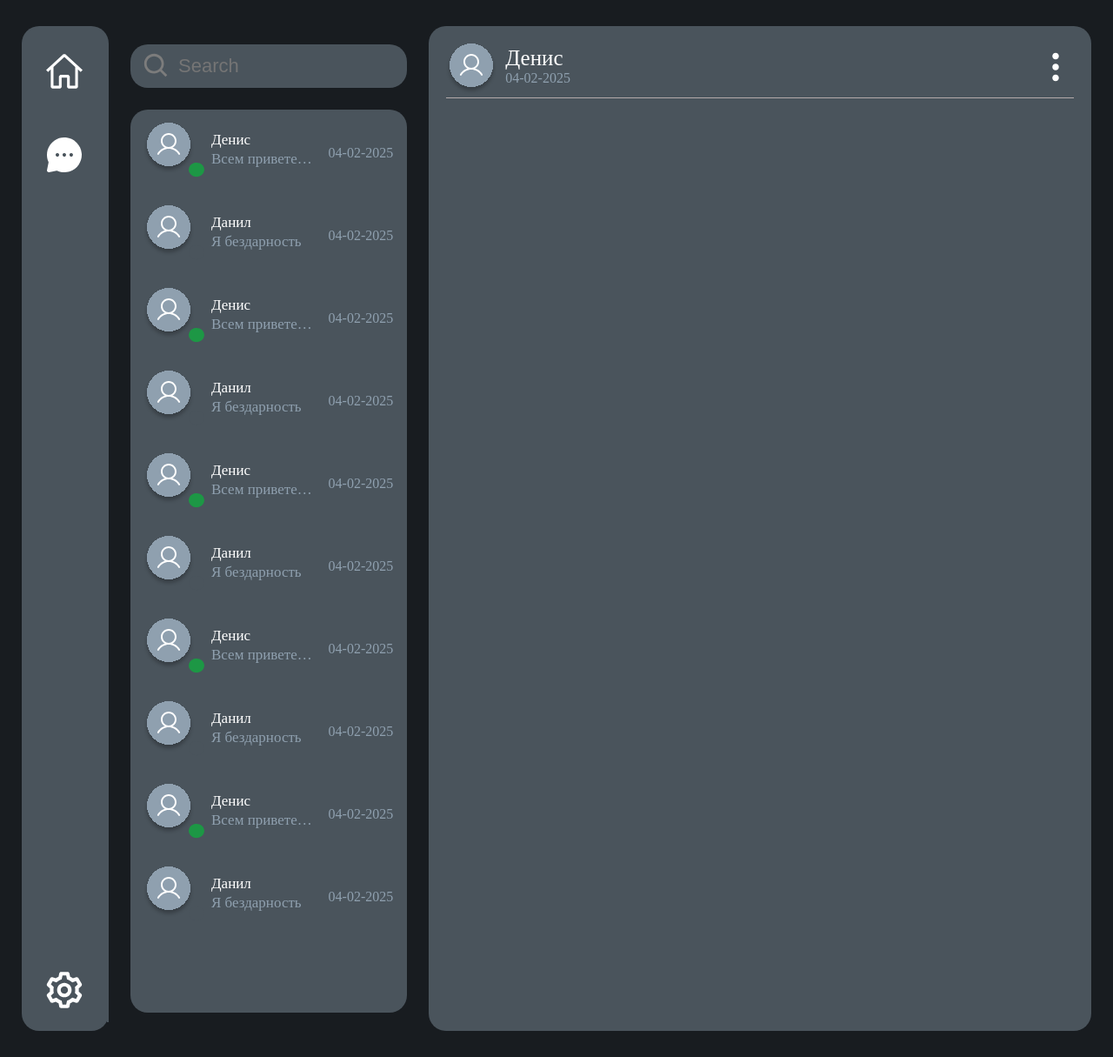
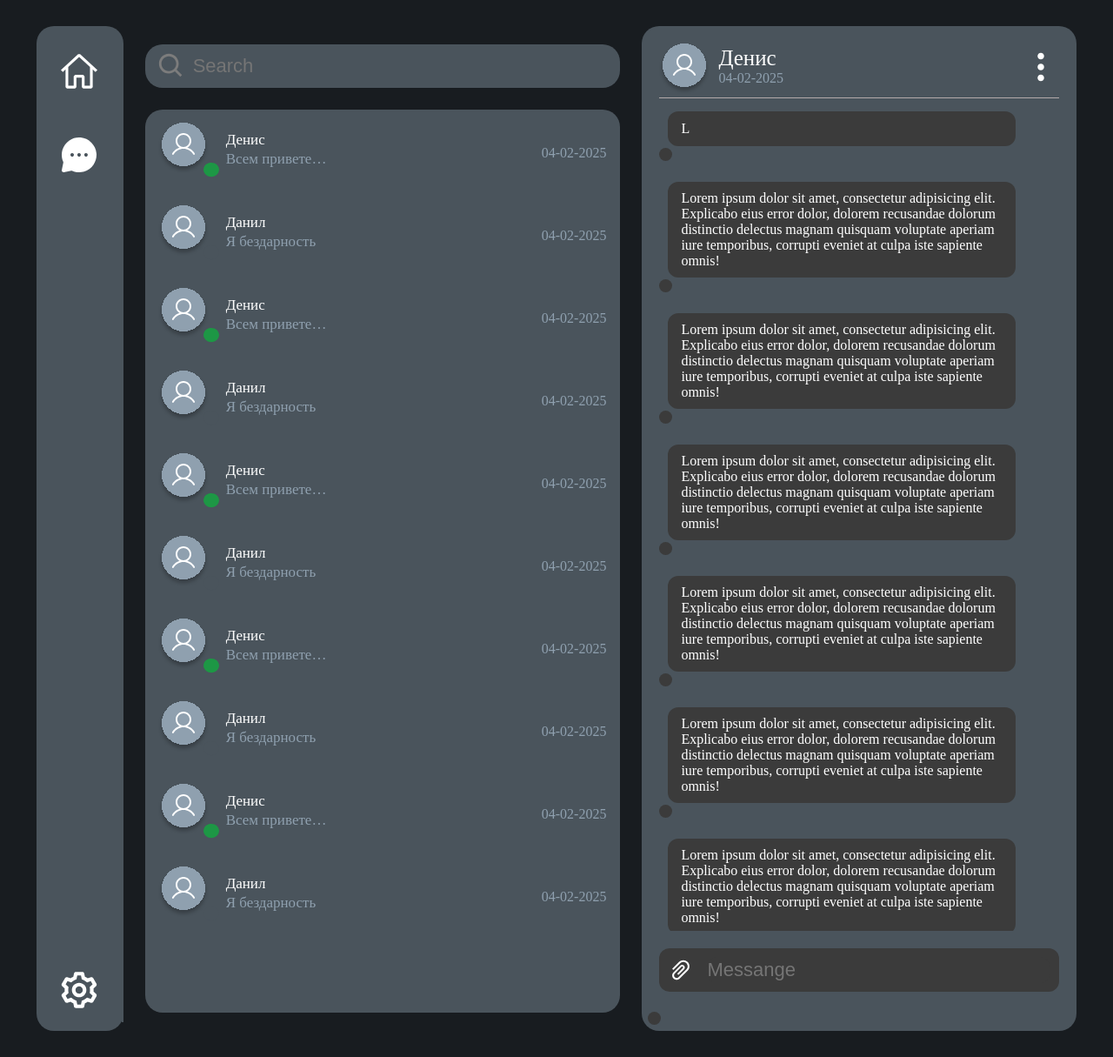
Before and after one commit to Zlis7/messenger-in-the-subject, a Django app: page /chat/ in a window 1280 px wide. Shown: the whole page at 87% size. Run offline with Django 4.2, Linux system fonts and the light colour scheme.

Commit message:
Фундамент1

```diff
--- a/messenger/static/messenger/css/index.css
+++ b/messenger/static/messenger/css/index.css
@@ -95,7 +95,6 @@ body {
 
 .item-contact{
     display: flex;
-    align-item: center;
     height:70px;
     position:relative;
     border-bottom: 1px solid rgb(74,84,92);
@@ -151,7 +150,9 @@ body {
 main{
     display: flex;
     flex-direction: column;
+    position: relative;
     background-color: rgb(74,84,92);
+    max-width: 500px;
     border-radius: 20px;
     padding: 20px;
     width: 100%;
@@ -163,7 +164,8 @@ main{
     position:relative;
     display: flex;
     gap: 10px;
-    border-bottom: 1px solid rgb(180,171,171)
+    border-bottom: 1px solid rgb(180,171,171);
+    margin-bottom: 10px;
 }
 
 .header-info{
@@ -185,3 +187,71 @@ main{
     bottom: 11px;
     cursor: pointer;
 }
+
+.content-contact{
+    padding-top: 5px;
+    width: 100%;
+    height: 85%;
+    margin-bottom: 20px;
+    overflow: auto;
+}
+
+.content-contact::-webkit-scrollbar {
+    width: 0;
+}
+
+.input-contact div{
+    display: flex;
+    width: 100%;
+    max-width: 100vh;
+    height: 50px;
+    gap:15px;
+    color:rgb(124,124,124);
+    background-color: rgb(59,59,59);
+    border-radius: 12px;
+    padding: 10px;
+}
+
+.input-contact input{
+    background-color: rgb(59,59,59);
+    height: 100%;
+    font-size: 22px;
+    width: 100%;
+    outline: none;
+    border: none;
+    color: rgb(255,255,255);
+    border-radius: 12px;
+}
+
+.dot-input-contact{
+    position: absolute;
+    bottom: 7px;
+    left: 7px;
+}
+
+.message{
+    display: flex;
+    flex-direction: column;
+    gap: 2px;
+    margin-bottom: 20px;
+}
+
+.message-area{
+    align-content: center;
+    max-width: 400px;
+    min-height: 40px;
+    padding: 10px;
+    padding-left: 15px;
+    border-radius: 12px;
+    margin-left: 10px;
+}
+
+#input{
+    background-color: rgb(231,231,231);
+    color:rgb(48,48,48);
+}
+
+#output{
+    background-color: rgb(59,59,59);
+    color:rgb(255,255,255);
+}
--- a/messenger/templates/messenger/html/index.html
+++ b/messenger/templates/messenger/html/index.html
@@ -214,11 +214,77 @@
 
             <div class="content-contact">
 
+                <div class="message">
+                    <div class="message-area" id="output">
+                        <p class="message-content">L</p>
+                    </div>
+                    <div class="message-dot">
+                        <img  src={% static "messenger/images/dot.svg" %} />
+                    </div>
+                </div>
+
+                <div class="message">
+                    <div class="message-area" id="output">
+                        <p class="message-content">Lorem ipsum dolor sit amet, consectetur adipisicing elit. Explicabo eius error dolor, dolorem recusandae dolorum distinctio delectus magnam quisquam voluptate aperiam iure temporibus, corrupti eveniet at culpa iste sapiente omnis!</p>
+                    </div>
+                    <div class="message-dot">
+                        <img  src={% static "messenger/images/dot.svg" %} />
+                    </div>
+                </div>
+
+                <div class="message">
+                    <div class="message-area" id="output">
+                        <p class="message-content">Lorem ipsum dolor sit amet, consectetur adipisicing elit. Explicabo eius error dolor, dolorem recusandae dolorum distinctio delectus magnam quisquam voluptate aperiam iure temporibus, corrupti eveniet at culpa iste sapiente omnis!</p>
+                    </div>
+                    <div class="message-dot">
+                        <img  src={% static "messenger/images/dot.svg" %} />
+                    </div>
+                </div>
+
+                <div class="message">
+                    <div class="message-area" id="output">
+                        <p class="message-content">Lorem ipsum dolor sit amet, consectetur adipisicing elit. Explicabo eius error dolor, dolorem recusandae dolorum distinctio delectus magnam quisquam voluptate aperiam iure temporibus, corrupti eveniet at culpa iste sapiente omnis!</p>
+                    </div>
+                    <div class="message-dot">
+                        <img  src={% static "messenger/images/dot.svg" %} />
+                    </div>
+                </div>
+
+                <div class="message">
+                    <div class="message-area" id="output">
+                        <p class="message-content">Lorem ipsum dolor sit amet, consectetur adipisicing elit. Explicabo eius error dolor, dolorem recusandae dolorum distinctio delectus magnam quisquam voluptate aperiam iure temporibus, corrupti eveniet at culpa iste sapiente omnis!</p>
+                    </div>
+                    <div class="message-dot">
+                        <img  src={% static "messenger/images/dot.svg" %} />
+                    </div>
+                </div>
+
+                <div class="message">
+                    <div class="message-area" id="output">
+                        <p class="message-content">Lorem ipsum dolor sit amet, consectetur adipisicing elit. Explicabo eius error dolor, dolorem recusandae dolorum distinctio delectus magnam quisquam voluptate aperiam iure temporibus, corrupti eveniet at culpa iste sapiente omnis!</p>
+                    </div>
+                    <div class="message-dot">
+                        <img  src={% static "messenger/images/dot.svg" %} />
+                    </div>
+                </div>
+
+                <div class="message">
+                    <div class="message-area" id="output">
+                        <p class="message-content">Lorem ipsum dolor sit amet, consectetur adipisicing elit. Explicabo eius error dolor, dolorem recusandae dolorum distinctio delectus magnam quisquam voluptate aperiam iure temporibus, corrupti eveniet at culpa iste sapiente omnis!</p>
+                    </div>
+                    <div class="message-dot">
+                        <img  src={% static "messenger/images/dot.svg" %} />
+                    </div>
+                </div>
 
             </div>
 
-            <div class="input">
-
+            <div class="input-contact">
+                <div>
+                    <img src={% static "messenger/images/clip.svg" %}/>
+                    <input placeholder="Messange">
+                </div>
+                <img class="dot-input-contact" src={% static "messenger/images/dot.svg" %}/>
             </div>
 
         </main>
```
Also changed, not shown: messenger/static/messenger/images/clip.svg (added), messenger/static/messenger/images/dot.svg (added).
